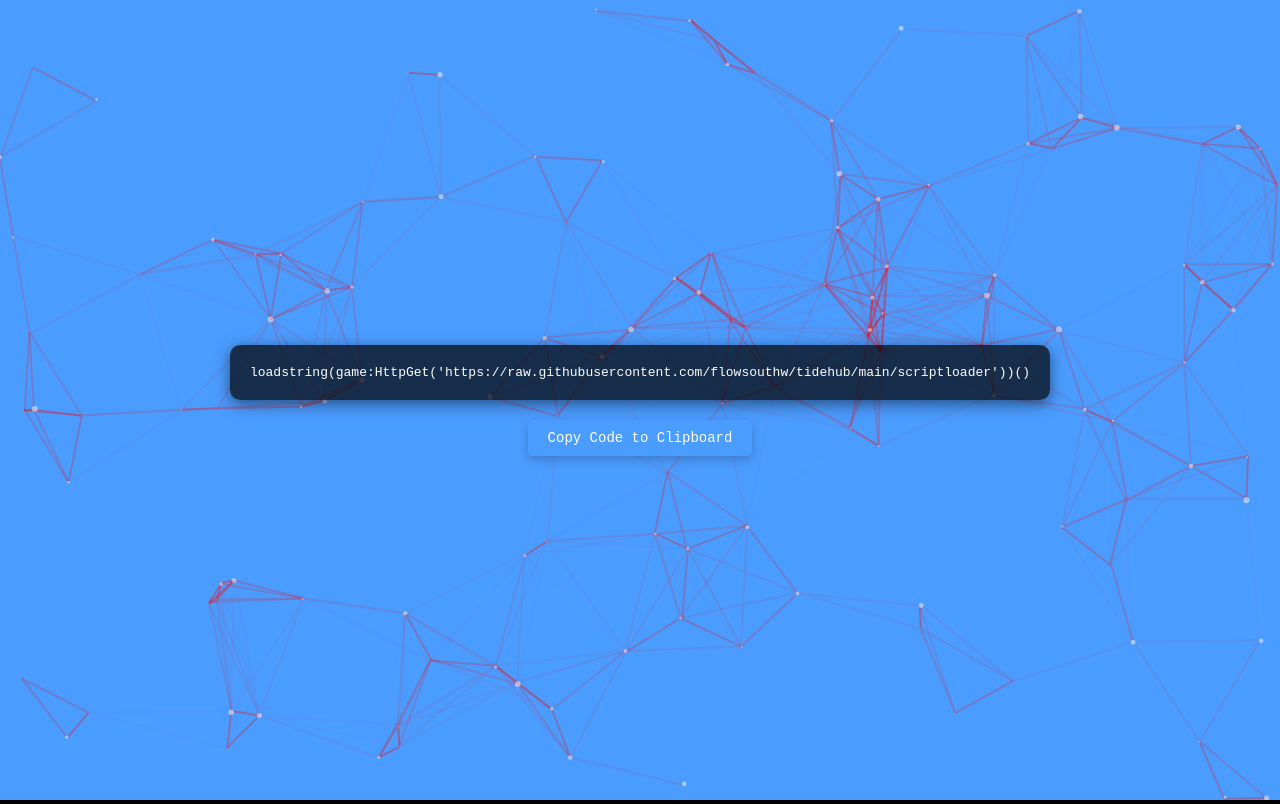
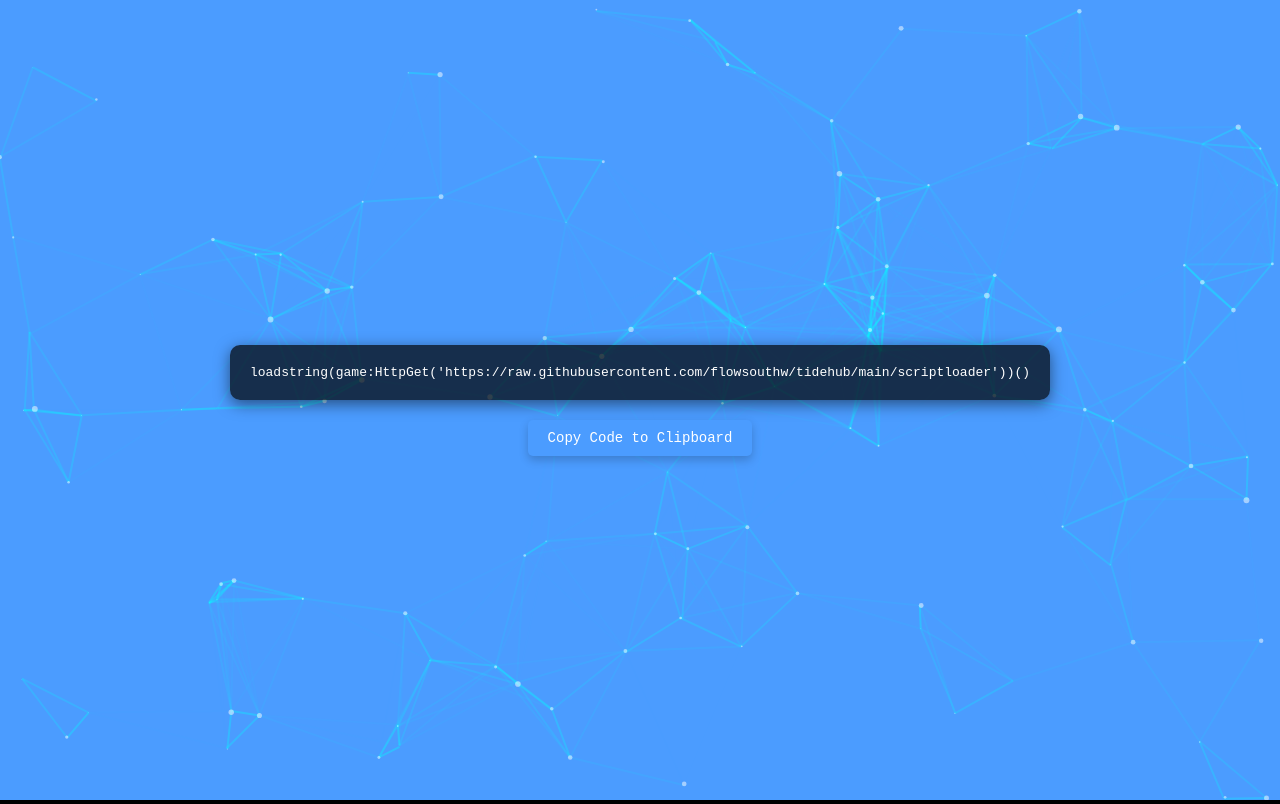
Before and after one commit to betrixgg/betrix.github.io, a plain HTML site: page index.html in a window 1280 px wide. Drawn offline with nearby package versions, Linux system fonts and the light colour scheme.

Commit message:
Update index.html

```diff
--- a/index.html
+++ b/index.html
@@ -125,7 +125,7 @@
                 "line_linked": {
                     "enable": true,
                     "distance": 150,
-                    "color": "#ff0000",  // Changed line color to red
+                    "color": "#00ffff",  // Changed line color to cyan
                     "opacity": 0.4,
                     "width": 2  // Increased line width
                 },
```
